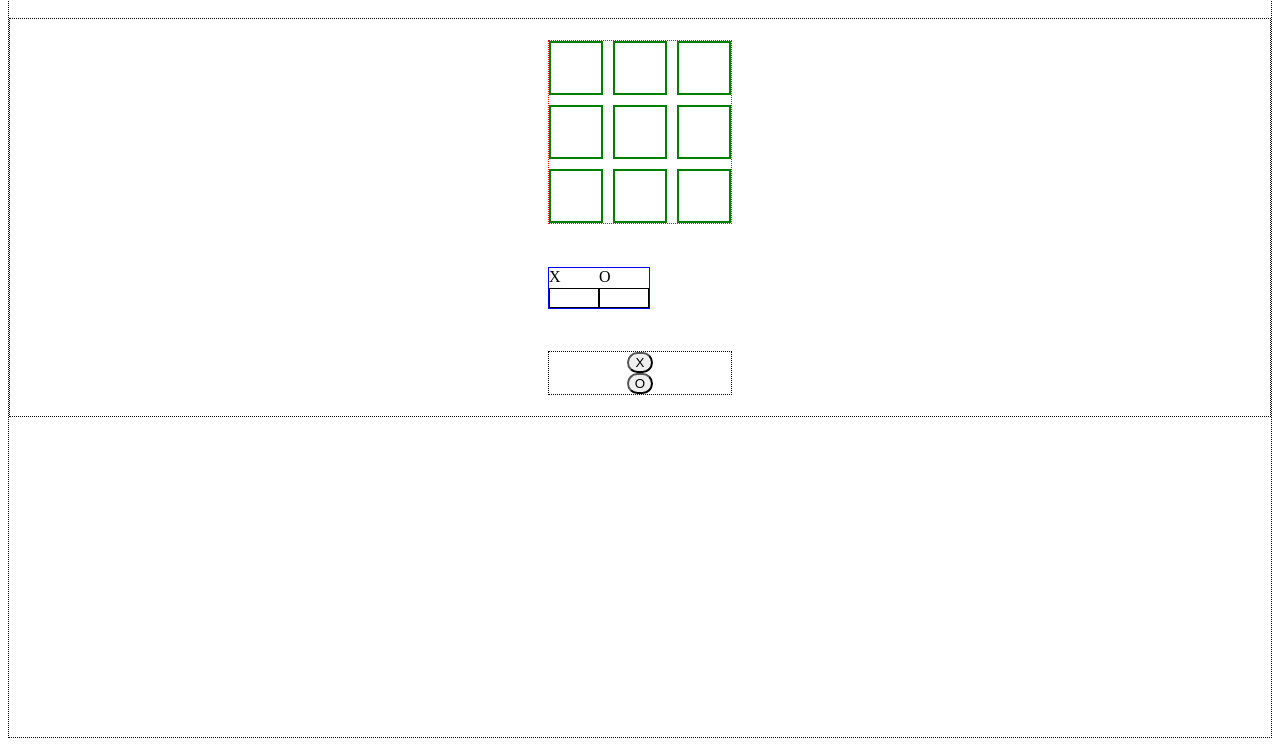
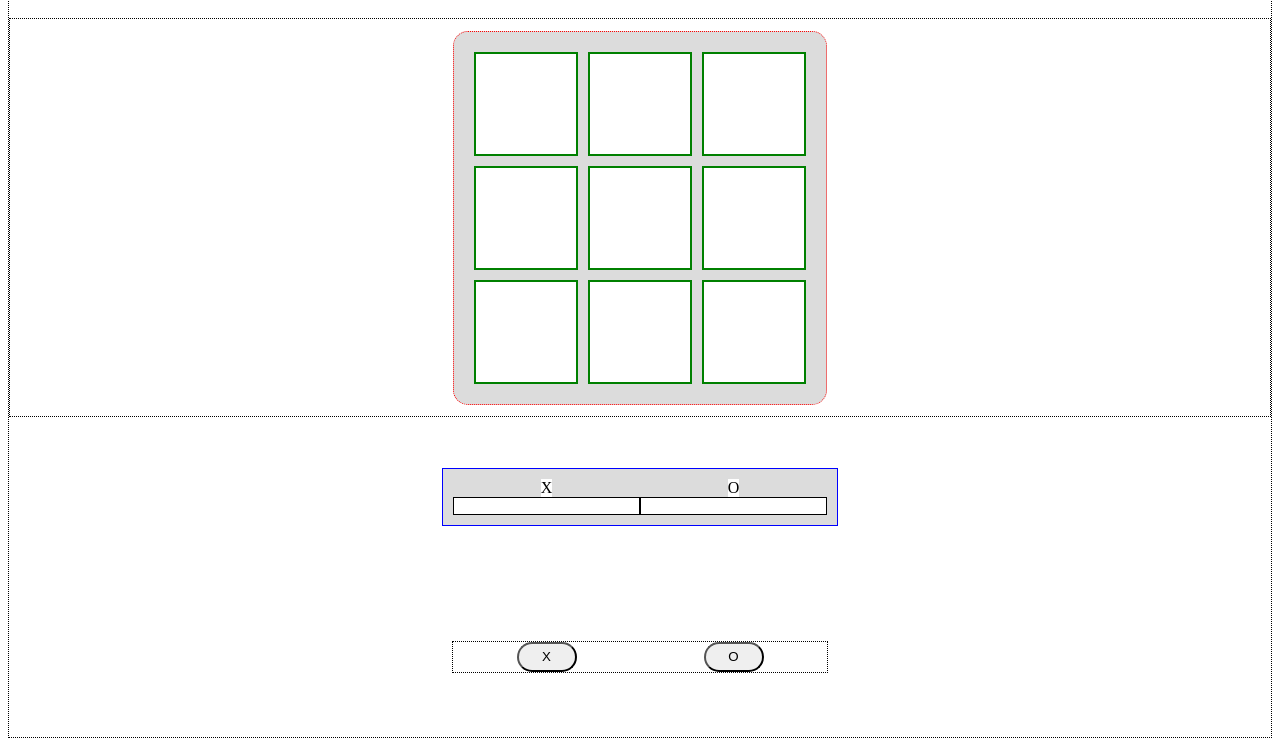
Before and after one commit to TapTapYap/tic-tac-toe, a plain HTML site: page index.html in a window 1280 px wide. Shown: the part 71-817 px from the top of the page. Drawn offline with Linux system fonts and the light colour scheme.

Commit message:
Basic html and css structure complete.

```diff
--- a/index.html
+++ b/index.html
@@ -25,12 +25,16 @@
           <div class="boardTiles"></div>
           <div class="boardTiles"></div>
         </div>
+      </div>
+      <div class="scoreDisplayContainer">
         <div class="scoreDisplay">
           <div class="scoreX">X</div>
           <div class="scoreO">O</div>
           <div class="scoreXDisplay"></div>
           <div class="scoreODisplay"></div>
         </div>
+      </div>
+      <div class="characterSelectContainer">
         <div class="characterSelect">
           <button class="characterX">X</button>
           <button class="characterO">O</button>
--- a/style.css
+++ b/style.css
@@ -20,15 +20,25 @@
 .board {
   gap: 10px;
   border: 1px red dotted;
+  border-radius: 15px;
+  padding: 20px;
+  background-color: gainsboro;
   display: grid;
   grid-template-columns: 1fr 1fr 1fr;
   grid-template-rows: 1fr 1fr 1fr;
 }
 
 .boardTiles {
-  width: 50px;
-  height: 50px;
+  width: 100px;
+  height: 100px;
   border: 2px green solid;
+  background-color: white;
+}
+
+.scoreDisplayContainer {
+  display: grid;
+  justify-content: center;
+  align-items: center;
 }
 
 .scoreDisplay {
@@ -36,8 +46,15 @@
   grid-template-columns: 1fr 1fr;
   grid-template-rows: 1fr 1fr;
   border: 1px blue solid;
-  width: 100px;
-  height: 40px;
+  text-align: center;
+  padding: 10px;
+  height: 1fr;
+  background-color: gainsboro;
+  width: 374px;
+}
+
+.scoreDisplay > div {
+  background-color: white;
 }
 
 .scoreXDisplay {
@@ -45,19 +62,41 @@
   width: 1fr;
   height: 1fr;
 }
+
+.scoreX {
+  align-self: center;
+  justify-self: center;
+}
+
 .scoreODisplay {
   border: 1px black solid;
   width: 1fr;
   height: 1fr;
 }
 
+.scoreO {
+  align-self: center;
+  justify-self: center;
+}
+
+.characterSelectContainer {
+  display: grid;
+  align-items: center;
+  justify-content: center;
+}
+
 .characterSelect {
   display: grid;
-
+  grid-template-columns: 1fr 1fr;
   border: 1px black dotted;
+  width: 374px;
   justify-content: center;
+  align-items: center;
 }
 
 .characterSelect > button {
   border-radius: 15px;
+  height: 30px;
+  width: 60px;
+  justify-self: center;
 }
```
